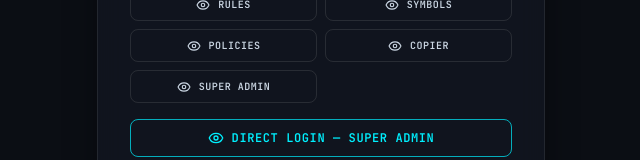
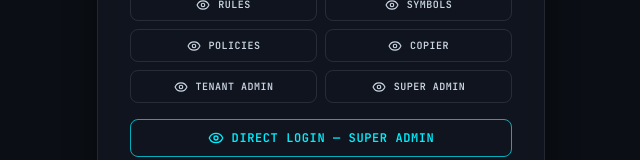
Before and after one commit to Mu369m/mt5, a React (Vite) app in the folder frontend/: page /login in a window 1280 px wide. Shown: the part 458-618 px from the top of the page, without its empty margins (319-959 px from the left). Built offline with nearby package versions, Linux system fonts and the light colour scheme; no server answers.

Commit message:
Wire tenant admin dynamic preview route

```diff
--- a/frontend/src/pages/login.tsx
+++ b/frontend/src/pages/login.tsx
@@ -46,6 +46,7 @@ export const Login: React.FC = () => {
     { label: 'SYMBOLS', path: '/symbols', role: 'TENANT_ADMIN' as const },
     { label: 'POLICIES', path: '/policies', role: 'TENANT_ADMIN' as const },
     { label: 'COPIER', path: '/copier', role: 'TENANT_ADMIN' as const },
+    { label: 'TENANT ADMIN', path: '/tenant-admin', role: 'TENANT_ADMIN' as const },
     { label: 'SUPER ADMIN', path: '/super-admin', role: 'SUPER_ADMIN' as const },
   ];
 
```
